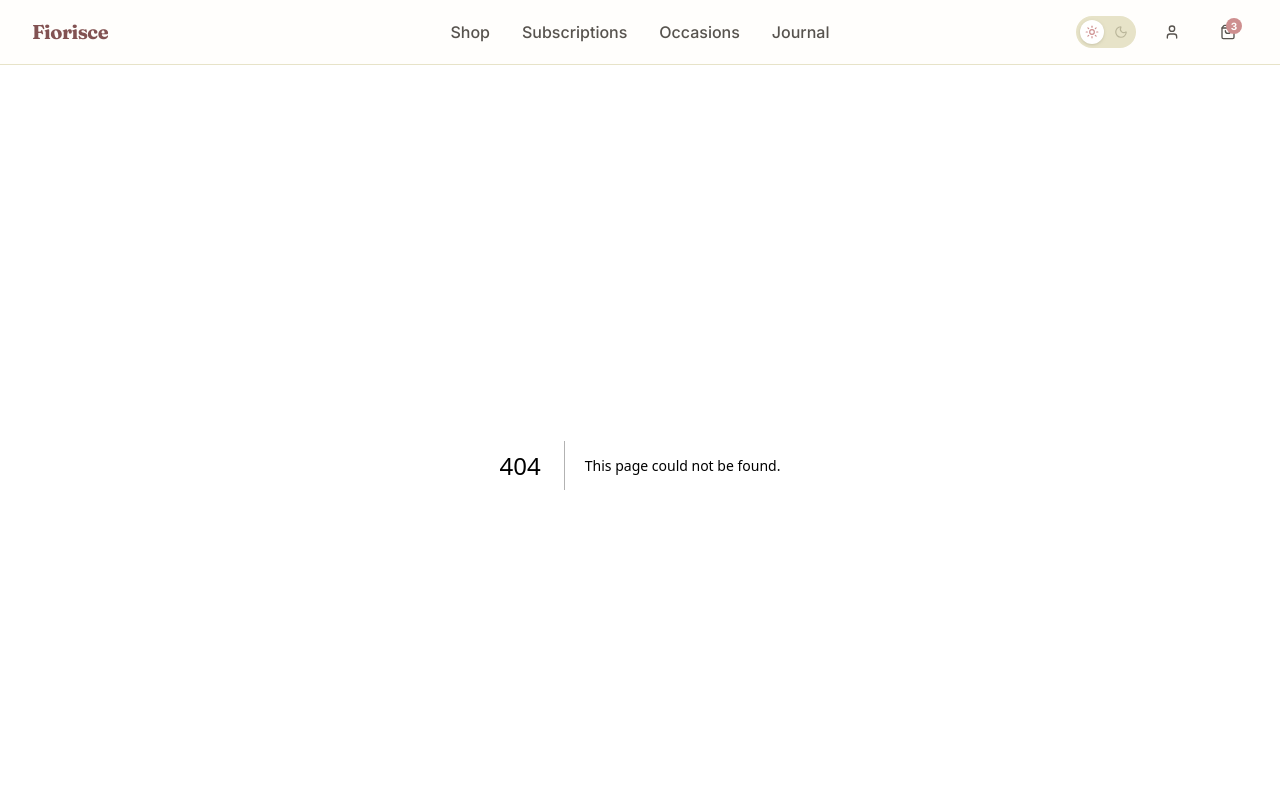
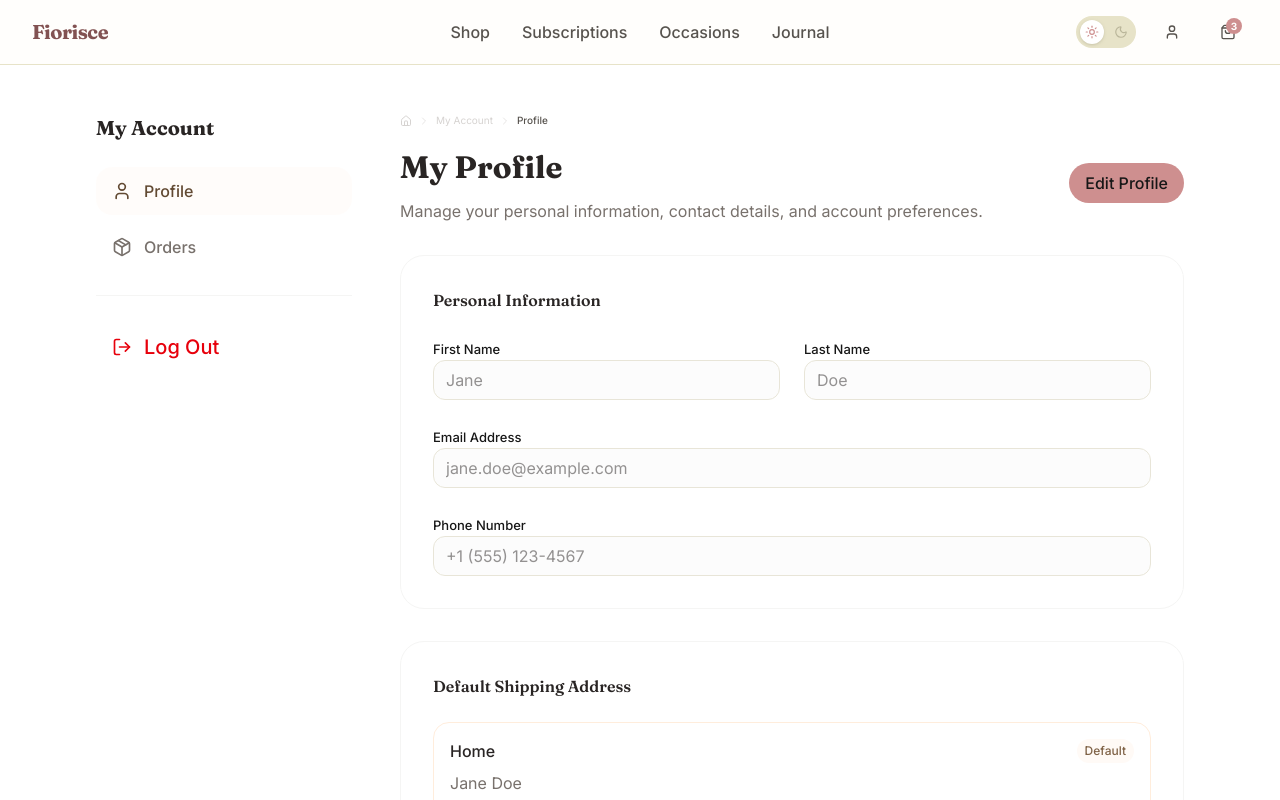
Before and after one commit to Fiorisce-Florist/lily, a Next.js app: page /profile in a window 1280 px wide. Before the commit this address had no page. Shown: the top 800 px of the page. Built offline with nearby package versions, Linux system fonts and the light colour scheme.

Commit message:
feat: create profile page

```diff
--- /dev/null
+++ b/src/app/(account)/layout.tsx
@@ -0,0 +1,25 @@
+import { AccountSidebar } from "@/components/elements/AccountSidebar";
+
+export default function AccountLayout({
+  children,
+}: {
+  children: React.ReactNode;
+}) {
+  return (
+    <div className="min-h-screen bg-white dark:bg-neutral-950 pb-20">
+      <div className="container mx-auto px-4 sm:px-6 lg:px-8 max-w-6xl pt-8 sm:pt-12">
+        <div className="flex flex-col md:flex-row gap-8 lg:gap-12">
+          {/* Sidebar */}
+          <aside className="w-full md:w-64 shrink-0">
+            <AccountSidebar />
+          </aside>
+
+          {/* Main Content */}
+          <main className="flex-1 w-full max-w-full overflow-hidden">
+            {children}
+          </main>
+        </div>
+      </div>
+    </div>
+  );
+}
--- /dev/null
+++ b/src/app/(account)/profile/page.tsx
@@ -0,0 +1,10 @@
+import { ProfileModule } from "@/modules/ProfileModule";
+
+export const metadata = {
+  title: "My Profile — Fiorisce",
+  description: "Manage your personal information, address, and account settings.",
+};
+
+export default function ProfilePage() {
+  return <ProfileModule />;
+}
--- /dev/null
+++ b/src/components/elements/AccountSidebar/index.tsx
@@ -0,0 +1,63 @@
+"use client";
+
+import Link from "next/link";
+import { usePathname } from "next/navigation";
+import { User, Package, LogOut } from "lucide-react";
+import { cn } from "@/lib/utils";
+
+const NAV_ITEMS = [
+  {
+    name: "Profile",
+    href: "/profile",
+    icon: User,
+  },
+  {
+    name: "Orders",
+    href: "/orders",
+    icon: Package,
+  },
+];
+
+export function AccountSidebar() {
+  const pathname = usePathname();
+
+  return (
+    <div className="flex flex-col space-y-1 md:sticky md:top-24">
+      <h2 className="text-h4 font-fraunces font-bold text-neutral-900 dark:text-cornsilk-100 mb-6 px-4 md:px-0">
+        My Account
+      </h2>
+
+      <nav className="flex md:flex-col gap-2 overflow-x-auto md:overflow-visible pb-4 md:pb-0 px-4 md:px-0 scrollbar-hide">
+        {NAV_ITEMS.map((item) => {
+          const isActive = pathname === item.href || pathname.startsWith(`${item.href}/`);
+          const Icon = item.icon;
+
+          return (
+            <Link
+              key={item.name}
+              href={item.href}
+              className={cn(
+                "flex items-center gap-3 px-4 py-3 rounded-xl font-inter text-b3 font-medium transition-colors whitespace-nowrap",
+                isActive
+                  ? "bg-camel-100/50 text-camel-900 dark:bg-camel-900/20 dark:text-camel-100"
+                  : "text-neutral-600 dark:text-neutral-400 hover:bg-neutral-100 dark:hover:bg-neutral-900 hover:text-neutral-900 dark:hover:text-neutral-100"
+              )}
+            >
+              <Icon className="h-5 w-5" />
+              {item.name}
+            </Link>
+          );
+        })}
+
+        <div className="hidden md:block w-full h-px bg-neutral-200 dark:bg-neutral-800 my-4" />
+
+        <button
+          className="flex items-center gap-3 px-4 py-3 rounded-xl font-inter text-b3 font-medium text-red-600 dark:text-red-400 hover:bg-red-50 dark:hover:bg-red-950/30 transition-colors text-left"
+        >
+          <LogOut className="h-5 w-5" />
+          Log Out
+        </button>
+      </nav>
+    </div>
+  );
+}
--- a/src/modules/OrderModule/index.tsx
+++ b/src/modules/OrderModule/index.tsx
@@ -49,8 +49,8 @@ export function OrderModule() {
   };
 
   return (
-    <div className="min-h-screen bg-white dark:bg-neutral-950 pb-20">
-      <div className="container mx-auto px-4 sm:px-6 lg:px-8 max-w-5xl pt-8 sm:pt-12">
+    <div className="space-y-8">
+      <div>
         {/* Header & Breadcrumb */}
         <div className="mb-8">
           <Breadcrumb
--- /dev/null
+++ b/src/modules/ProfileModule/index.tsx
@@ -0,0 +1,152 @@
+"use client";
+
+import * as React from "react";
+import { Button } from "@/components/ui/button";
+import { Input } from "@/components/ui/input";
+import { Label } from "@/components/ui/label";
+import { Breadcrumb } from "@/components/ui/breadcrumb";
+import { Save } from "lucide-react";
+import { toast } from "sonner";
+
+export function ProfileModule() {
+  const [isEditing, setIsEditing] = React.useState(false);
+
+  const handleSubmit = (e: React.FormEvent) => {
+    e.preventDefault();
+    toast.success("Profile updated successfully!");
+    setIsEditing(false);
+  };
+
+  return (
+    <div className="space-y-8">
+      {/* Header & Breadcrumb */}
+      <div>
+        <Breadcrumb
+          className="mb-4"
+          items={[{ label: "My Account", href: "/profile" }, { label: "Profile" }]}
+        />
+
+        <div className="flex flex-col sm:flex-row sm:items-center justify-between gap-4">
+          <div>
+            <h1 className="text-h2 font-fraunces font-bold text-neutral-900 dark:text-cornsilk-100">
+              My Profile
+            </h1>
+            <p className="text-b4 font-inter text-neutral-600 dark:text-neutral-400 mt-2">
+              Manage your personal information, contact details, and account preferences.
+            </p>
+          </div>
+          <Button
+            variant={isEditing ? "outline" : "primary"}
+            onClick={() => setIsEditing(!isEditing)}
+            className="w-full sm:w-auto"
+          >
+            {isEditing ? "Cancel" : "Edit Profile"}
+          </Button>
+        </div>
+      </div>
+
+      <div className="grid grid-cols-1 gap-8">
+        <div className="lg:col-span-2 space-y-8">
+          {/* Personal Information */}
+          <section className="bg-white dark:bg-neutral-900 rounded-3xl p-6 sm:p-8 border border-neutral-200 dark:border-neutral-800">
+            <h2 className="text-h5 font-fraunces font-semibold text-neutral-900 dark:text-cornsilk-100 mb-6">
+              Personal Information
+            </h2>
+            <form onSubmit={handleSubmit} className="space-y-6">
+              <div className="grid grid-cols-1 sm:grid-cols-2 gap-6">
+                <div className="space-y-2">
+                  <Label htmlFor="firstName">First Name</Label>
+                  <Input
+                    id="firstName"
+                    defaultValue="Jane"
+                    disabled={!isEditing}
+                    className="bg-neutral-50 dark:bg-neutral-950"
+                  />
+                </div>
+                <div className="space-y-2">
+                  <Label htmlFor="lastName">Last Name</Label>
+                  <Input
+                    id="lastName"
+                    defaultValue="Doe"
+                    disabled={!isEditing}
+                    className="bg-neutral-50 dark:bg-neutral-950"
+                  />
+                </div>
+              </div>
+
+              <div className="space-y-2">
+                <Label htmlFor="email">Email Address</Label>
+                <Input
+                  id="email"
+                  type="email"
+                  defaultValue="jane.doe@example.com"
+                  disabled={!isEditing}
+                  className="bg-neutral-50 dark:bg-neutral-950"
+                />
+              </div>
+
+              <div className="space-y-2">
+                <Label htmlFor="phone">Phone Number</Label>
+                <Input
+                  id="phone"
+                  type="tel"
+                  defaultValue="+1 (555) 123-4567"
+                  disabled={!isEditing}
+                  className="bg-neutral-50 dark:bg-neutral-950"
+                />
+              </div>
+
+              {isEditing && (
+                <div className="pt-4 flex justify-end">
+                  <Button type="submit" variant="primary" className="flex items-center gap-2">
+                    <Save className="h-4 w-4" />
+                    Save Changes
+                  </Button>
+                </div>
+              )}
+            </form>
+          </section>
+
+          {/* Shipping Address */}
+          <section className="bg-white dark:bg-neutral-900 rounded-3xl p-6 sm:p-8 border border-neutral-200 dark:border-neutral-800">
+            <h2 className="text-h5 font-fraunces font-semibold text-neutral-900 dark:text-cornsilk-100 mb-6">
+              Default Shipping Address
+            </h2>
+            <div className="space-y-4">
+              <div className="p-4 border border-camel-200 dark:border-camel-900 rounded-2xl bg-camel-50/30 dark:bg-camel-900/10">
+                <div className="flex justify-between items-start mb-2">
+                  <span className="font-medium text-neutral-900 dark:text-cornsilk-100 font-inter">
+                    Home
+                  </span>
+                  <span className="text-xs font-medium bg-camel-100 text-camel-800 dark:bg-camel-900 dark:text-camel-200 px-2 py-1 rounded-full">
+                    Default
+                  </span>
+                </div>
+                <p className="text-b4 text-neutral-600 dark:text-neutral-400">
+                  Jane Doe
+                  <br />
+                  123 Floral Street, Apt 4B
+                  <br />
+                  San Francisco, CA 94102
+                  <br />
+                  United States
+                </p>
+                <div className="mt-4 flex gap-3">
+                  <Button variant="outline" size="sm" className="h-8">
+                    Edit
+                  </Button>
+                </div>
+              </div>
+              <Button
+                variant="outline"
+                className="w-full border-dashed border-2 py-8 text-neutral-500"
+              >
+                + Add New Address
+              </Button>
+            </div>
+          </section>
+        </div>
+      </div>
+    </div>
+  );
+}
```
Also changed, not shown: src/app/(account)/orders/page.tsx (renamed from src/app/orders/page.tsx).
